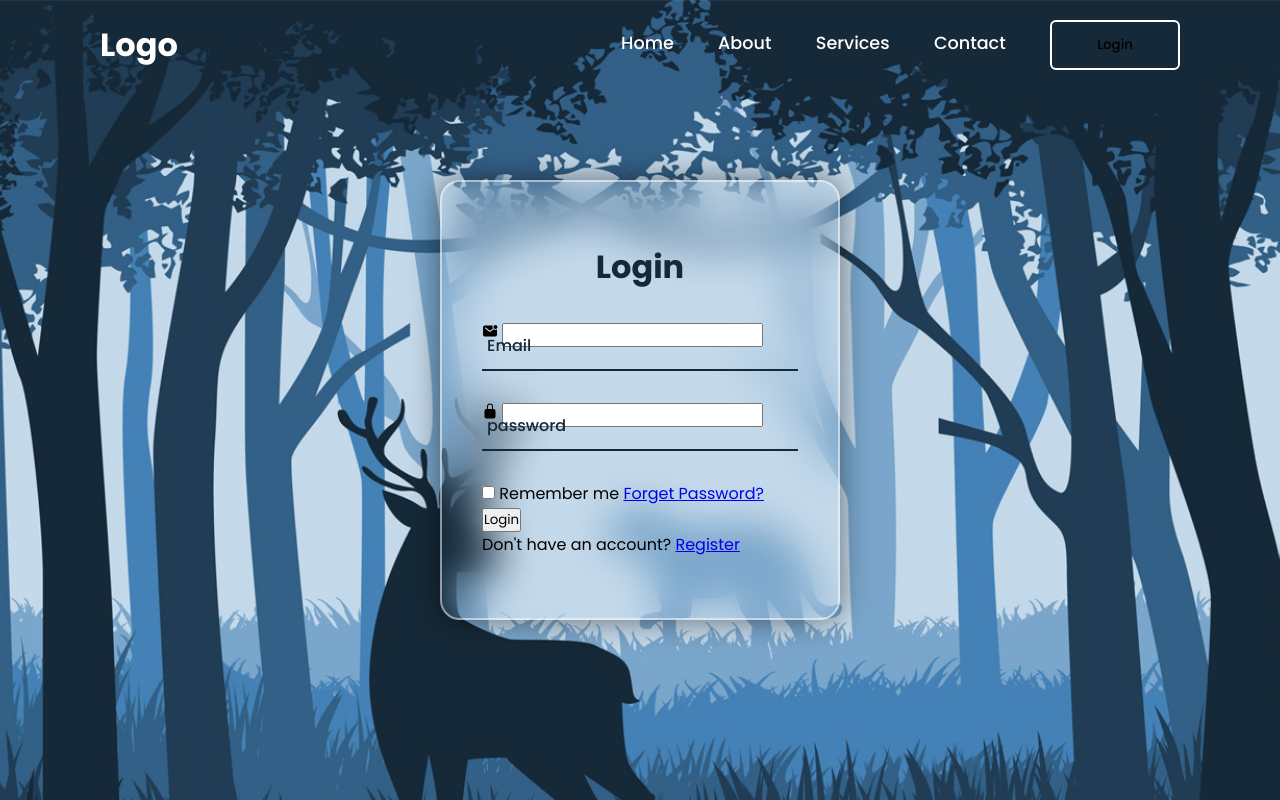
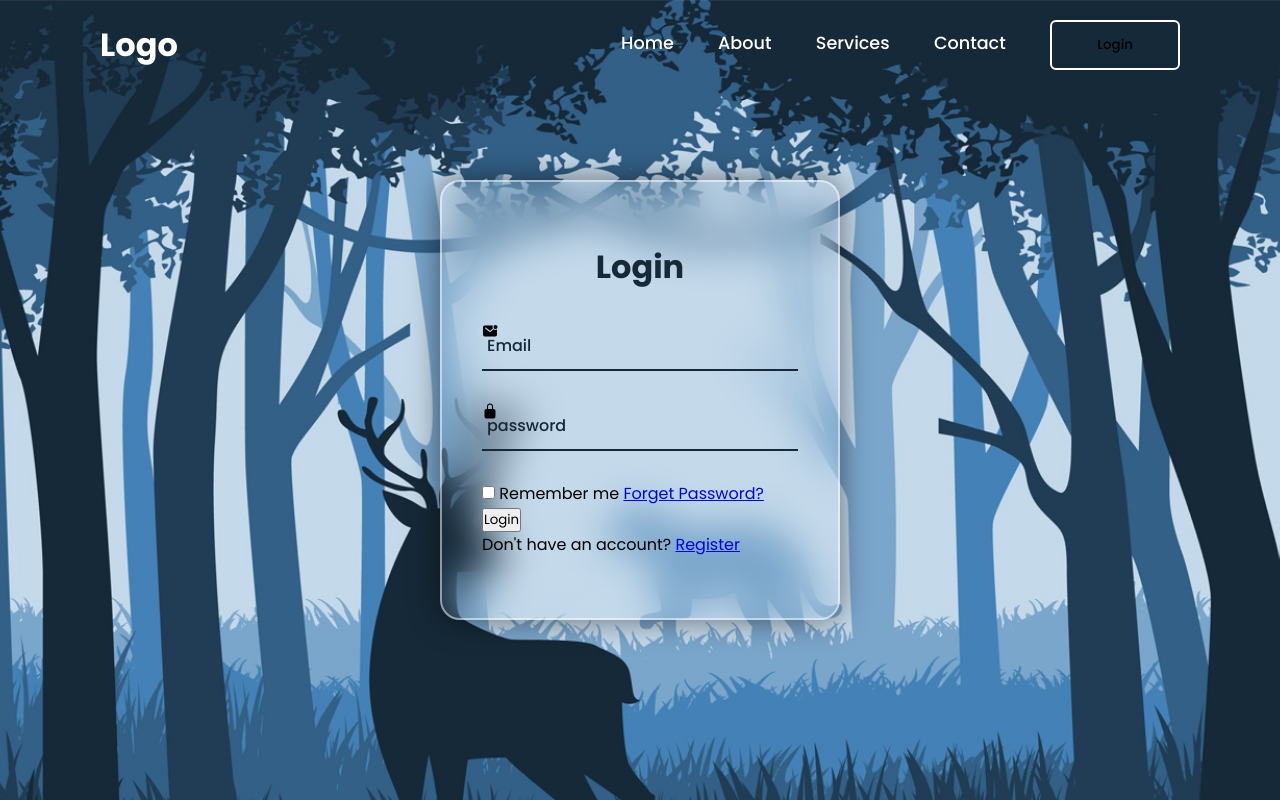
Before and after one commit to ub-victor/Website-with-Login-And-Register, a plain HTML site: page index.html in a window 1280 px wide. Drawn offline with nearby package versions, Linux system fonts and the light colour scheme.

Commit message:
styles input box

```diff
--- a/styles.css
+++ b/styles.css
@@ -130,3 +130,11 @@ It helps keep the HTML structure clean and allows for more flexible styling thro
     font-weight: 500; /* Sets the font weight of the label to 500 */
     pointer-events: none; /* Disables pointer events on the label, making it non-interactive */
 }
+
+.input-box input{
+    width: 100%;
+    height: 100%;
+    background: transparent;
+    border: none;
+    outline: none;
+}
```
